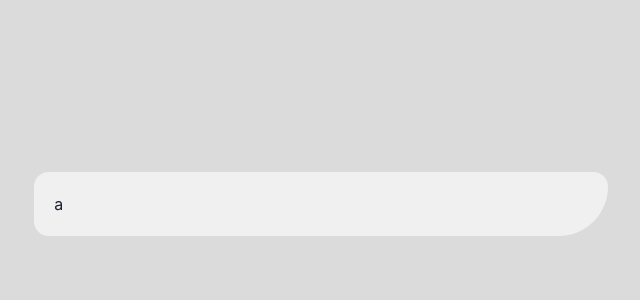
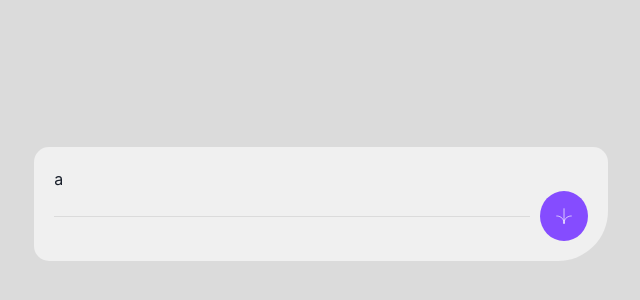
Before and after one commit to brunomaruya/AgeCalculatorApp, a Next.js app: page / in a window 1280 px wide. Shown: the part 196-496 px from the top of the page, without its empty margins (319-959 px from the left). Built offline with nearby package versions, Linux system fonts and the light colour scheme.

Commit message:
create divider

```diff
--- a/src/app/page.tsx
+++ b/src/app/page.tsx
@@ -1,5 +1,6 @@
 'use client';
-import { Box, Container, Heading } from '@chakra-ui/react';
+import { Box, Button, Container, Flex, Heading } from '@chakra-ui/react';
+import arrow from '../assets/images/icon-arrow.svg';
 
 export default function Home() {
   return (
@@ -13,7 +14,31 @@ export default function Home() {
       >
         <Box>a</Box>
 
-        <Box></Box>
+        {/* DIVIDER */}
+        <Box>
+          <Flex alignItems="center" gap="10px">
+            <Box w="100%" h="1px" bg="neutral.lightGrey"></Box>
+
+            <Button
+              bg="primary.purple"
+              _hover={{ background: 'neutral.offBlack' }}
+              h="50px"
+              w="50px"
+              borderRadius="50%"
+            >
+              <svg
+                xmlns="http://www.w3.org/2000/svg"
+                width="20"
+                height="20"
+                viewBox="0 0 46 44"
+              >
+                <g fill="none" stroke="#FFF" stroke-width="2">
+                  <path d="M1 22.019C8.333 21.686 23 25.616 23 44M23 44V0M45 22.019C37.667 21.686 23 25.616 23 44" />
+                </g>
+              </svg>
+            </Button>
+          </Flex>
+        </Box>
 
         <Box></Box>
       </Container>
```
